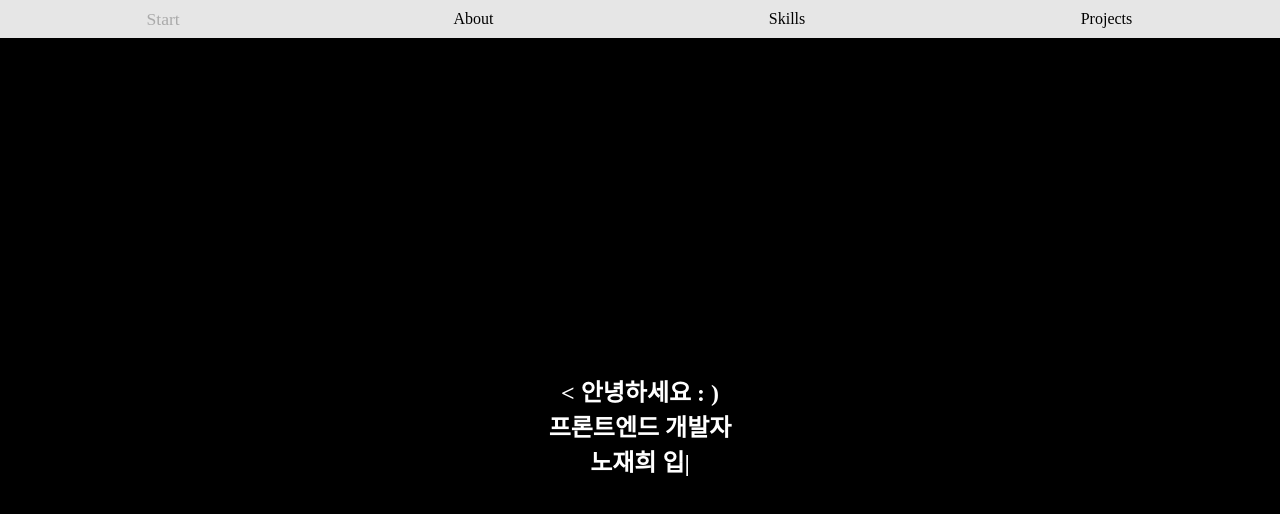
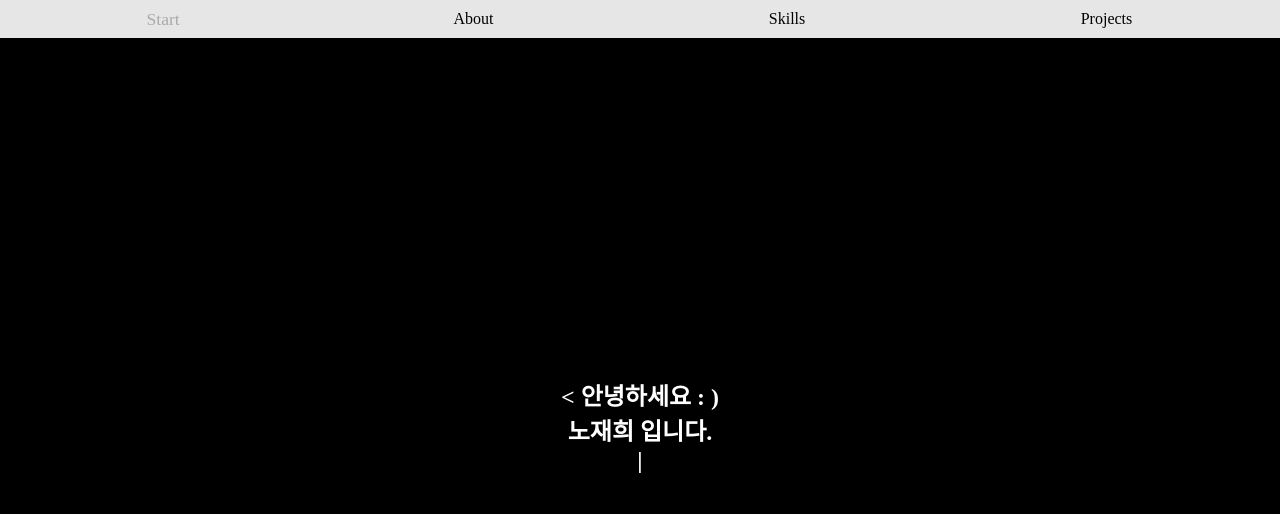
Before and after one commit to blackcattt3/resume-portfolio, a React (Vite) app: page / in a window 1280 px wide. Shown: the top 514 px of the page. Built offline with nearby package versions, Linux system fonts and the light colour scheme.

Commit message:
feat: start 문구 수정

```diff
--- a/src/component/Start/Start.jsx
+++ b/src/component/Start/Start.jsx
@@ -49,7 +49,7 @@ const Start = ({aboutRef}) => {
                 <ReactTyped
                 key={typingKey}
                     strings={[
-                    `&lt; 안녕하세요 : )<br> 프론트엔드 개발자<br>노재희 입니다.<br>
+                    `&lt; 안녕하세요 : )<br>노재희 입니다.<br>
                     실용적이고 감각적인 웹을 지향합니다 /&gt;`,
                     ]}
                     typeSpeed={80}
```
